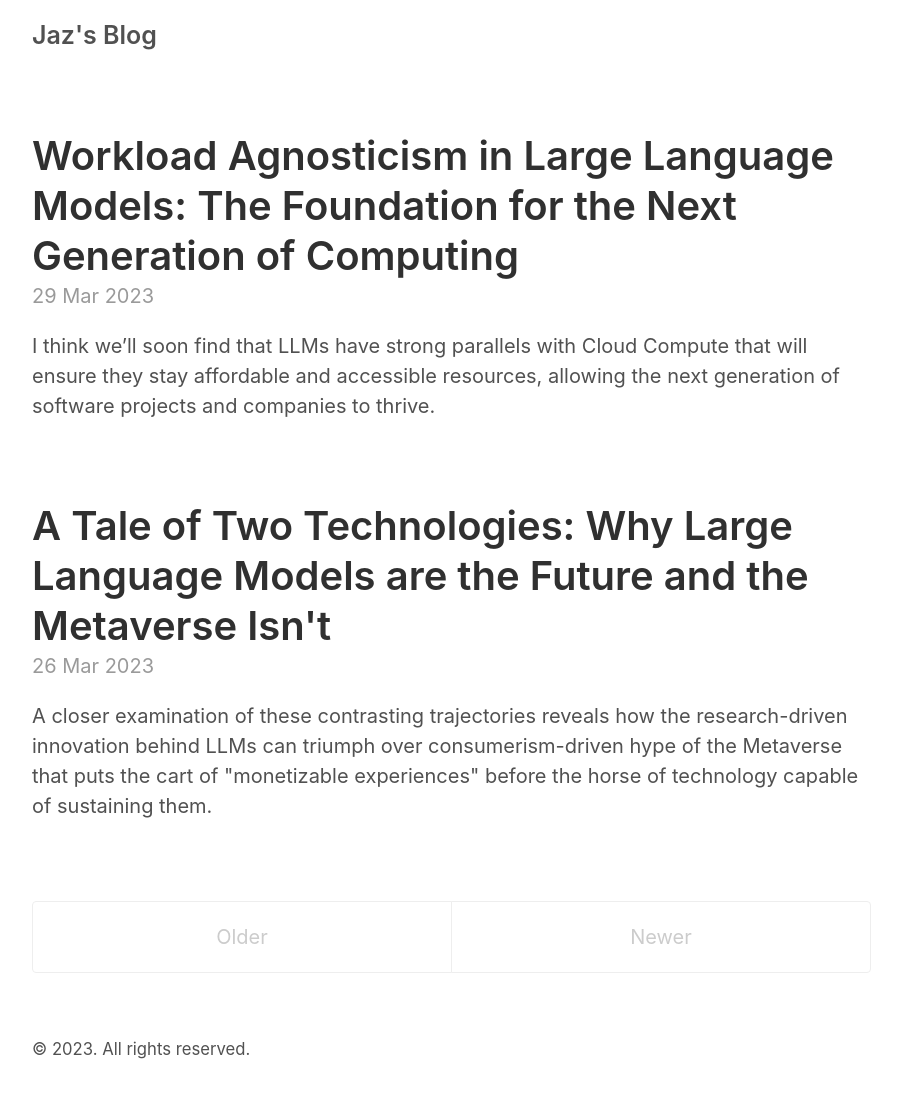
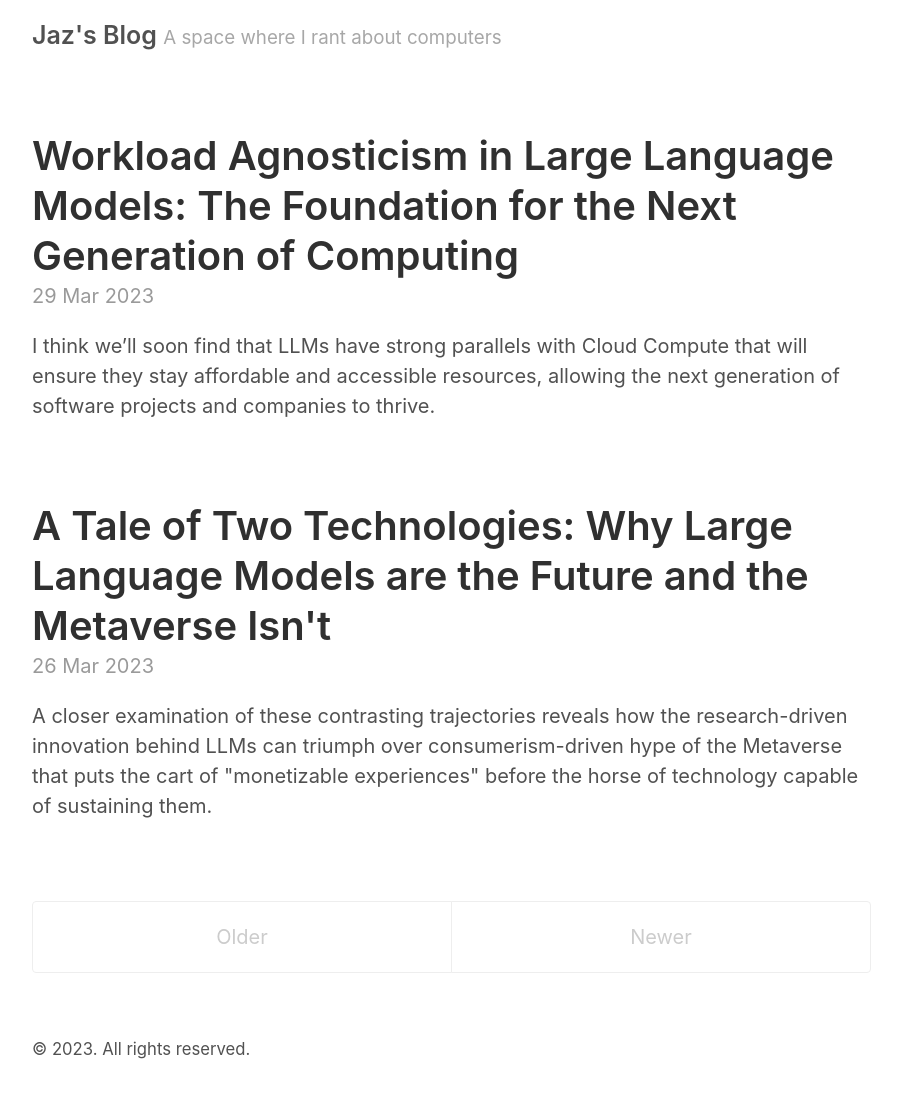
Before and after one commit to jazware/jazco-dev, a Jekyll site: the page built from index.html, in a window 1280 px wide. Shown: the whole page, without its empty margins (188-1090 px from the left). Built offline with Jekyll 4.4.1, drawn with Linux system fonts in a browser that asks for light colours; the list of posts is cut into pages by our own code; some of the changed lines change nothing that is shown.

Commit message:
Add some more metadata

```diff
--- a/_config.yml
+++ b/_config.yml
@@ -14,14 +14,15 @@
 # You can create any custom variable you would like, and they will be accessible
 # in the templates via {{ site.myvariable }}.
 title: Jaz's Blog
-email: dont-worry@about.it
+tagline: A space where I rant about computers
 description: >- # this means to ignore newlines until "baseurl:"
-  Write an awesome description for your new site here. You can edit this
-  line in _config.yml. It will appear in your document head meta (for
-  Google search results) and in your feed.xml site description.
+  A space where I rant about computers
 baseurl: "" # the subpath of your site, e.g. /blog
 domain: "jazco.dev"
 url: "https://jazco.dev" # the base hostname & protocol for your site, e.g. http://example.com
+
+author:
+  name: Jaz
 
 paginate: 10
 permalink: pretty
@@ -35,6 +36,9 @@
   sass_dir: _sass
   style: :compressed
 
+redcarpet:
+  extensions: ["no_intra_emphasis", "fenced_code_blocks", "autolink", "strikethrough", "superscript"]
+
 # Exclude from processing.
 # The following items will not be processed, by default. Create a custom list
 # to override the default setting.
```
